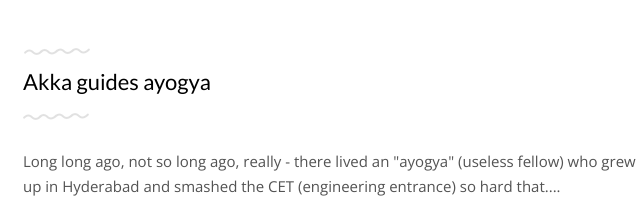
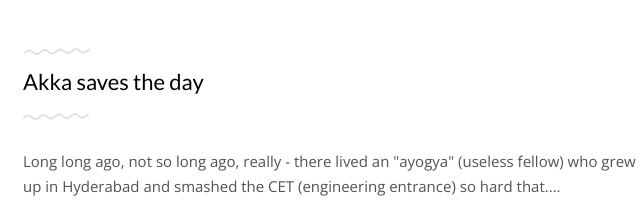
Before and after one commit to shenoypradeep/vedicspace, a plain HTML site: page index.html in a window 1280 px wide. Shown: the part 364-581 px from the top of the page, 306-946 px from the left. Drawn offline with nearby package versions, Linux system fonts and the light colour scheme.

Commit message:
Add files via upload

```diff
--- a/index.html
+++ b/index.html
@@ -57,7 +57,7 @@
 			<!-- Post -->
 			<div class="post">
 				<!-- Heading -->
-				<a href="akka_superpowers.html"><h1>Akka guides ayogya</h1></a>
+				<a href="akka_superpowers.html"><h1>Akka saves the day</h1></a>
 				<hr>
 				<div class="in-content">
 					<p>
```
